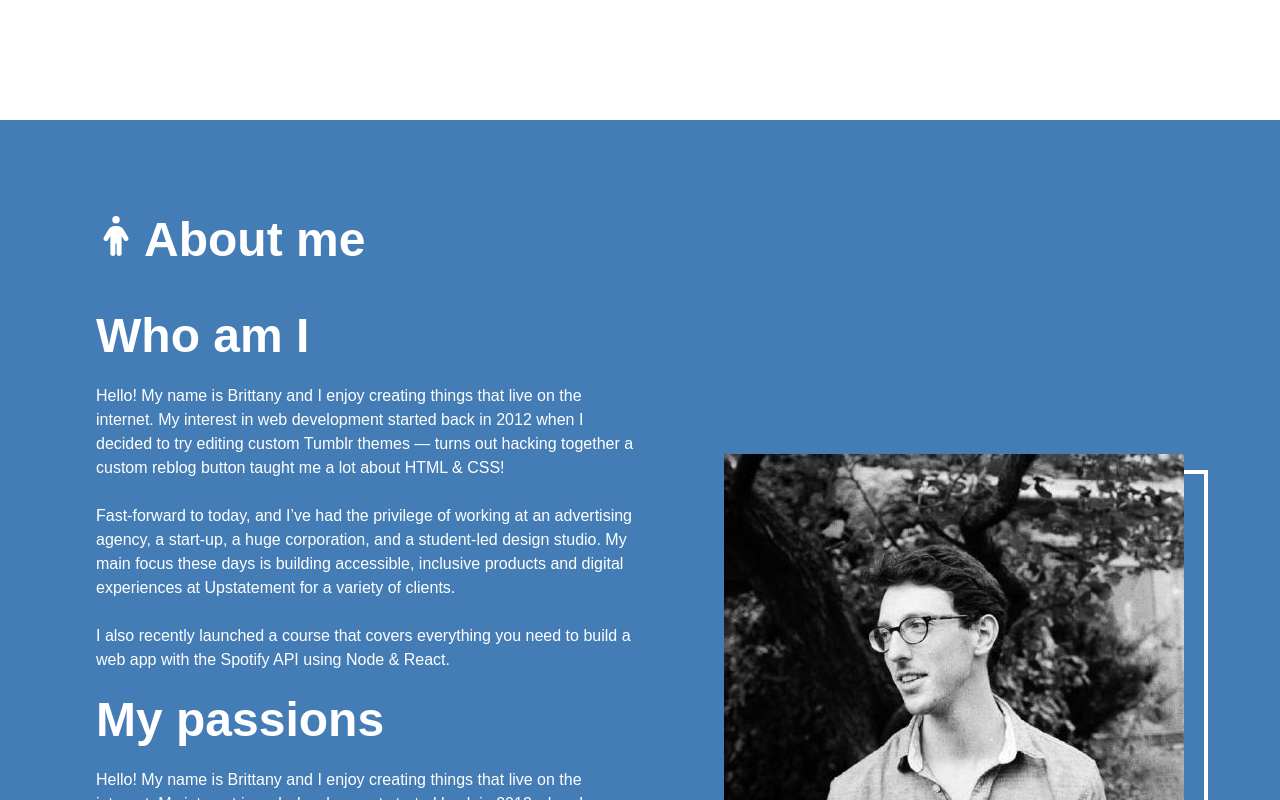
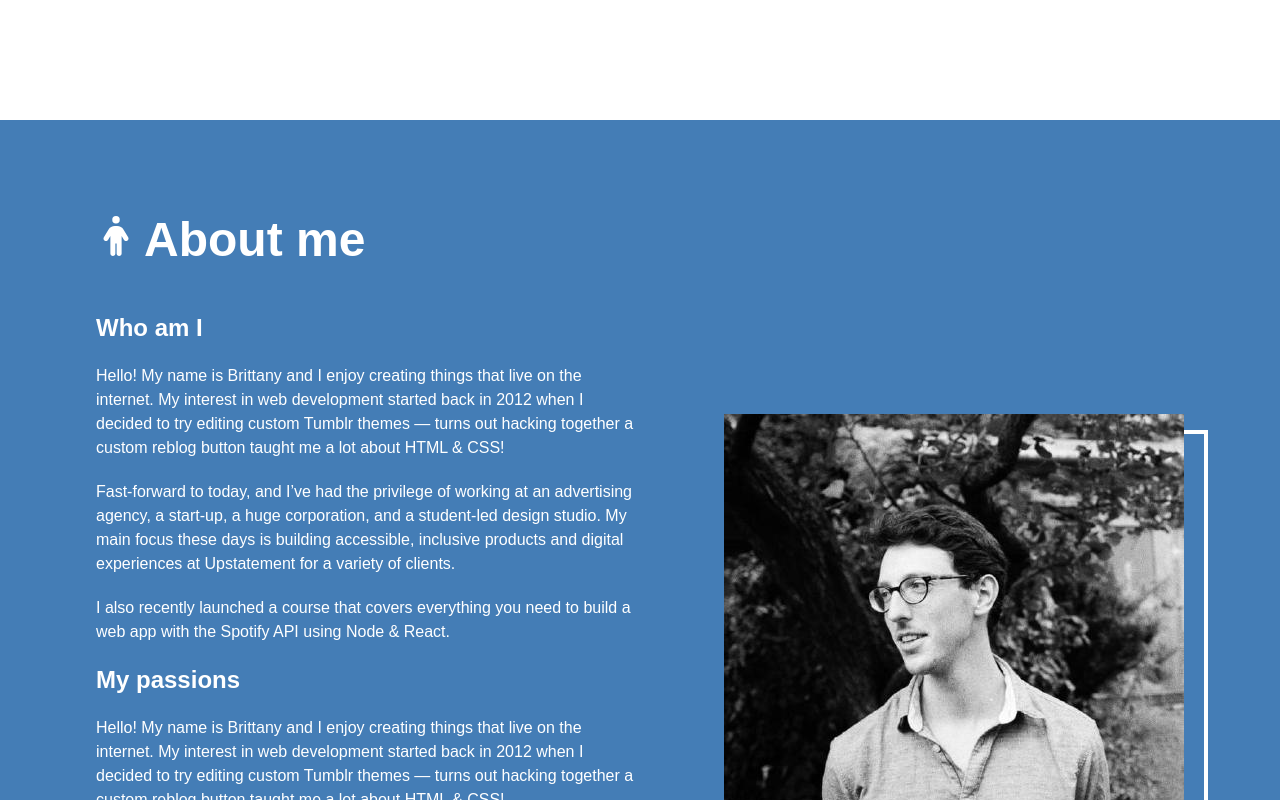
Before and after one commit to FeliMax/signore, a Next.js app: page / in a window 1280 px wide. Shown: the part 680-1480 px from the top of the page. Built offline with nearby package versions, Linux system fonts and the light colour scheme.

Commit message:
TASK: add prose

```diff
--- a/components/About me/About me.tsx
+++ b/components/About me/About me.tsx
@@ -1,31 +1,30 @@
 import Image from 'next/image';
 import ReactMarkdown from 'react-markdown';
-import { useContentFromFile } from '../../hooks/useContentFromFile';
+import {useContentFromFile} from '../../hooks/useContentFromFile';
 import Me from '/assets/me.jpeg'
 import {Icon} from '../Icon/Icon';
 
 export const AboutMe = () => {
-    const content = useContentFromFile("content/about.md");
+    const content = useContentFromFile('content/about.md');
 
     return (
         <>
-        <section className="pb-40 xl:pb-56 pt-12 lg:pt-24 bg-secondary">
-            <div className="container">
-                    <div className="flex items-end gap-2 text-white mb-2 lg:mb-12">
-                        <Icon iconName="person" className="h-8 md:h-10 w-8 md:w-10 mb-2"/>
+            <section className="pb-40 md:pb-64 pt-12 lg:pt-24 bg-secondary">
+                <div className="container">
+                    <div className="flex items-end gap-2 text-white mb-4 lg:mb-12">
+                        <Icon iconName="person" className="h-8 md:h-10 w-8 md:w-10 mb-2 hover:scale-110"/>
                         <h2>About me</h2>
                     </div>
-                <div className="flex flex-col lg:flex-row lg:justify-between ">
-                    <div className="lg:w-1/2  text-white mb-8 lg:mb-0">
-                        <ReactMarkdown className="space-y-6">{content}</ReactMarkdown>
-                    </div>
-
+                    <div className="flex flex-col lg:flex-row lg:justify-between ">
+                        <div className="w-full lg:w-1/2 text-3xl text-white lg:mb-0 mb-8 ">
+                            <ReactMarkdown className="prose text-white">{content}</ReactMarkdown>
+                        </div>
                         <div
                             className=" lg:block relative self-center after:hidden lg:after:block lg:after:content-[''] after:ml-6 after:top-4 after:-mr-6 after:-mb-6 after-w-full after:inset-0 after:absolute after:border-4 after:border-white ">
-
                             <Image
-                                className="object-cover z-10 relative hover:scale-110 hover:transition duration-300 delay-100"
-                                src={Me} alt="Profile"/>
+                                className="object-cover z-10 relative md:hover:scale-110 md:hover:transition duration-300 delay-100"
+                                src={Me}
+                                alt="Profile"/>
                         </div>
                     </div>
 
--- a/public/content/about.md
+++ b/public/content/about.md
@@ -1,13 +1,12 @@
-## Who am I
+##### Who am I
 Hello! My name is Brittany and I enjoy creating things that live on the internet. My interest in web development started back in 2012 when I decided to try editing custom Tumblr themes — turns out hacking together a custom reblog button taught me a lot about HTML & CSS!
 
 Fast-forward to today, and I’ve had the privilege of working at an advertising agency, a start-up, a huge corporation, and a student-led design studio. My main focus these days is building accessible, inclusive products and digital experiences at Upstatement for a variety of clients.
 
 I also recently launched a course that covers everything you need to build a web app with the Spotify API using Node & React.
 
-## My passions
+##### My passions
 Hello! My name is Brittany and I enjoy creating things that live on the internet. My interest in web development started back in 2012 when I decided to try editing custom Tumblr themes — turns out hacking together a custom reblog button taught me a lot about HTML & CSS!
 
 Fast-forward to today, and I’ve had the privilege of working at an advertising agency, a start-up, a huge corporation, and a student-led design studio. My main focus these days is building accessible, inclusive products and digital experiences at Upstatement for a variety of clients.
-
 I also recently launched a course that covers everything you need to build a web app with the Spotify API using Node & React.
--- a/tailwind.config.js
+++ b/tailwind.config.js
@@ -26,5 +26,7 @@ module.exports = {
             },
         },
     },
-    plugins: [],
+    plugins: [
+        require('@tailwindcss/typography'),
+    ],
 }
```
